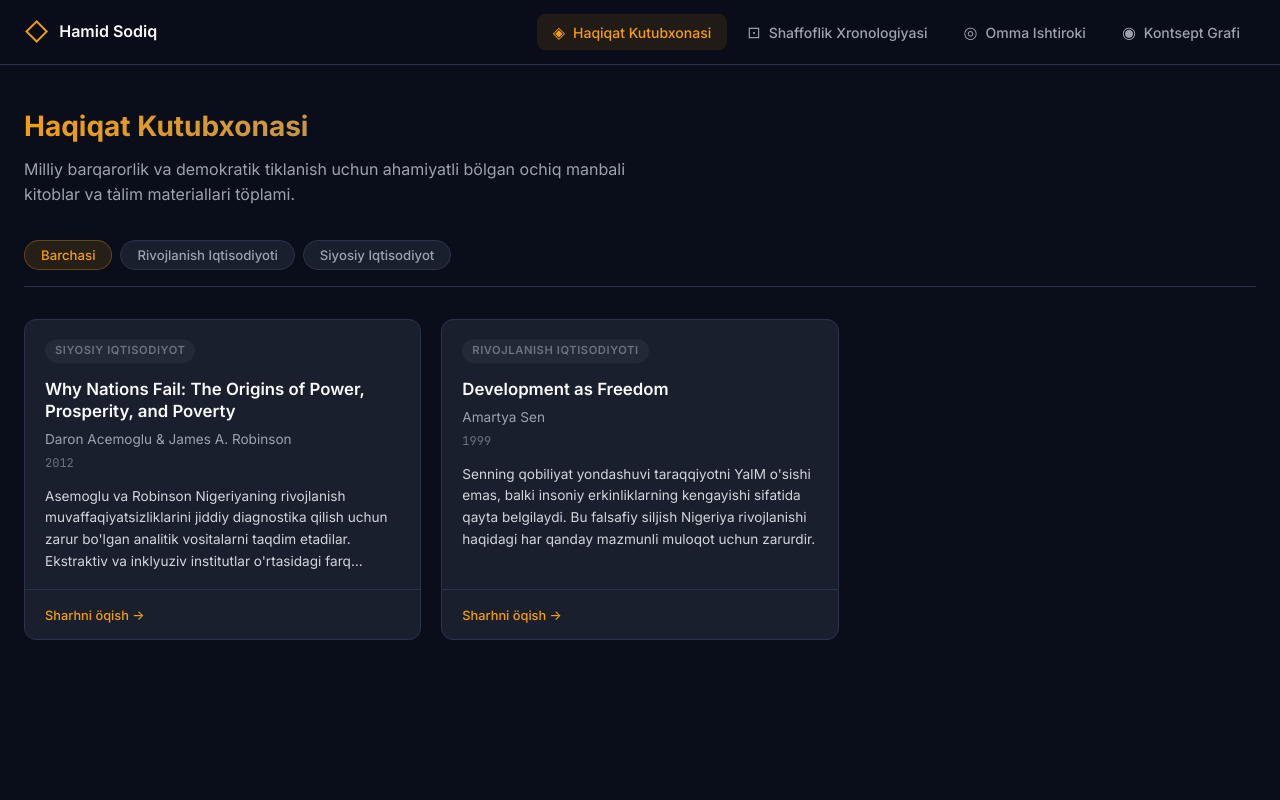
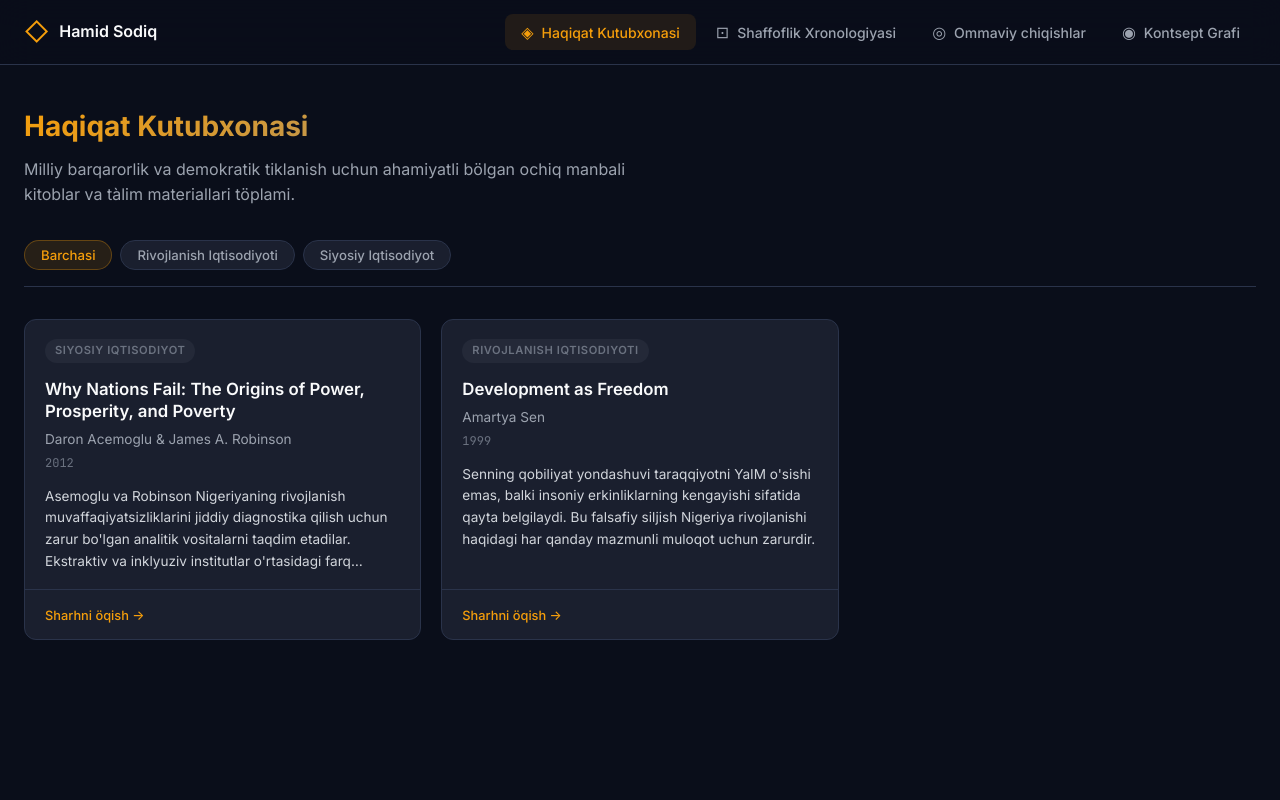
Before and after one commit to mxalimetov/hamid-sodiq, a React (Vite) app: page / in a window 1280 px wide. Shown: the top 800 px of the page. Built offline with nearby package versions, Linux system fonts and the light colour scheme.

Commit message:
public engagement wording fixed

```diff
--- a/src/i18n/uz.ts
+++ b/src/i18n/uz.ts
@@ -5,7 +5,7 @@ export const uz = {
     graph: 'Kontsept Grafi',
     library: 'Haqiqat Kutubxonasi',
   timeline: 'Shaffoflik Xronologiyasi',
-  engagement: 'Omma Ishtiroki',
+  engagement: 'Ommaviy chiqishlar',
   language: 'Til',
   },
   graph: {
@@ -64,7 +64,7 @@ export const uz = {
     },
   },
   engagement: {
-    title: 'Omma Ishtiroki',
+    title: 'Ommaviy chiqishlar',
     subtitle:
       'Hamid Sodiqning boshqaruv, shaffoflik va institutsional islohotlar haqida so\u0308z yuritgan podkastlari, intervyulari va ommaviy chiqishlari.',
     podcast: 'Podkast',
```
Also changed, not shown: 1 other file (tests, documents, lock files or other folders).
